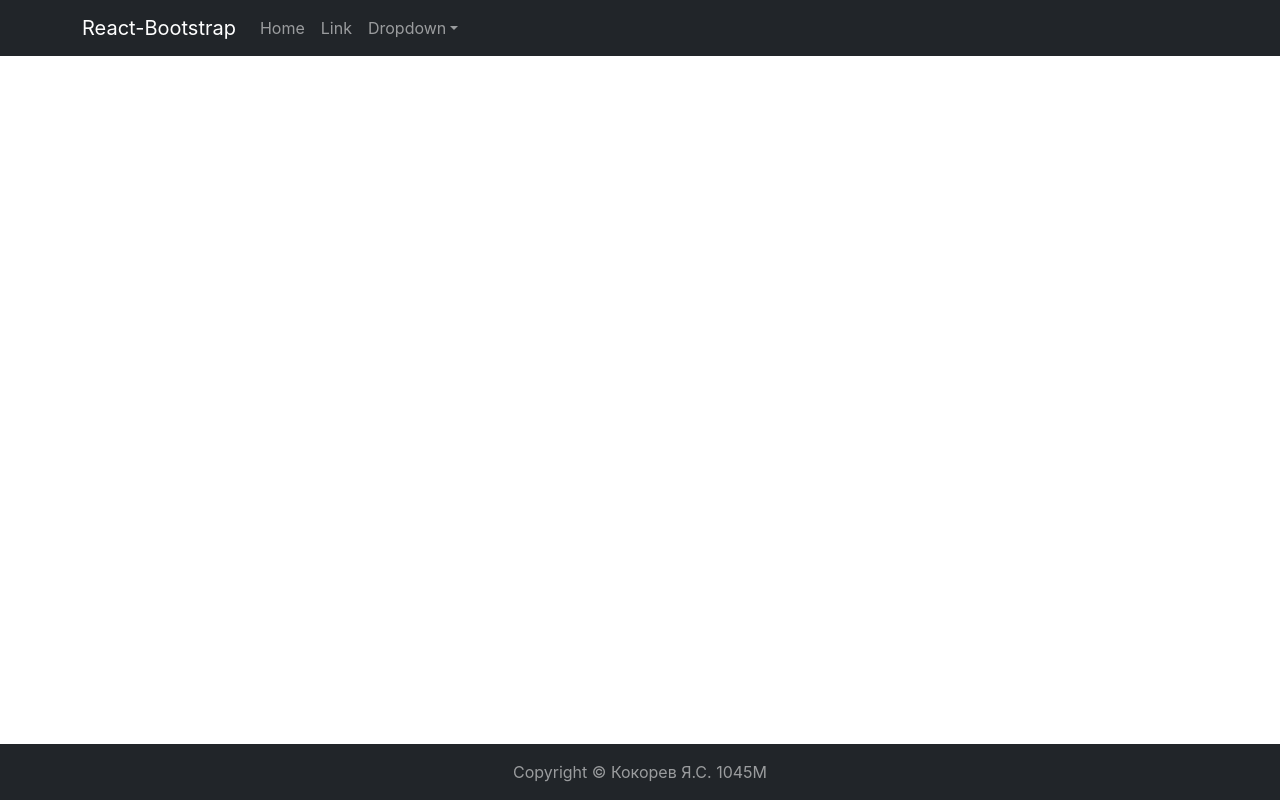
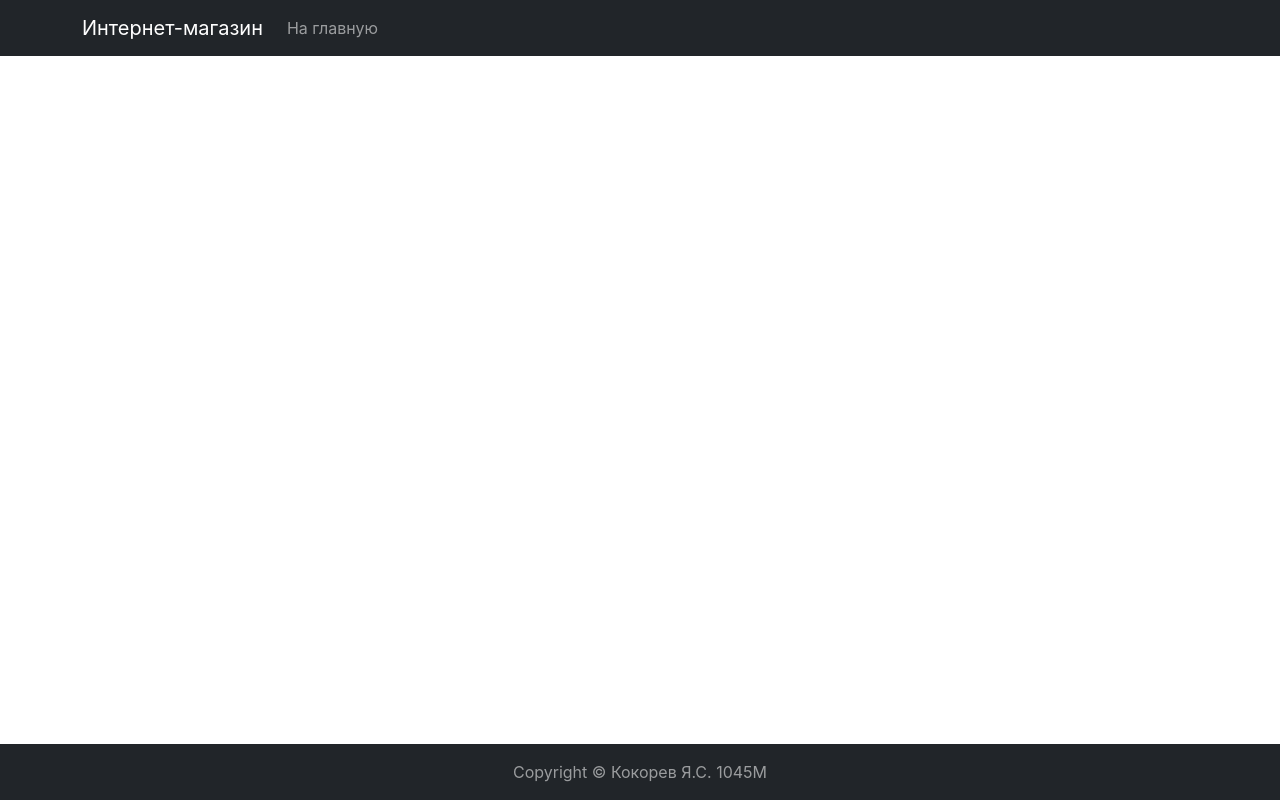
Before and after one commit to Kokorev92/training_site, a React (Create React App) app in the folder app/frontend/: page / in a window 1280 px wide. Built offline with nearby package versions, Linux system fonts and the light colour scheme.

Commit message:
[wip]: edit footer and header

```diff
--- a/app/frontend/src/footer.js
+++ b/app/frontend/src/footer.js
@@ -1,8 +1,5 @@
 import React from 'react'
 import Navbar from 'react-bootstrap/Navbar'
-import Container from 'react-bootstrap/Container'
-import Nav from 'react-bootstrap//Nav'
-import NavDropdown from 'react-bootstrap/NavDropdown'
 class Footer extends React.Component {
     render() {
         return (<Navbar bg="dark" variant="dark" expand="lg" fixed="bottom" className="justify-content-center">
--- a/app/frontend/src/header.js
+++ b/app/frontend/src/header.js
@@ -1,26 +1,17 @@
 import Navbar from 'react-bootstrap/Navbar'
 import Container from 'react-bootstrap/Container'
 import Nav from 'react-bootstrap//Nav'
-import NavDropdown from 'react-bootstrap/NavDropdown'
 import React from 'react'
 
 class Header extends React.Component {
     render() {
         return (<Navbar bg="dark" variant="dark" expand="lg" fixed="top">
             <Container>
-                <Navbar.Brand href="#home">React-Bootstrap</Navbar.Brand>
+                <Navbar.Brand href="#home">Интернет-магазин</Navbar.Brand>
                 <Navbar.Toggle aria-controls="basic-navbar-nav" />
                 <Navbar.Collapse id="basic-navbar-nav">
                     <Nav className="me-auto">
-                        <Nav.Link href="#home">Home</Nav.Link>
-                        <Nav.Link href="#link">Link</Nav.Link>
-                        <NavDropdown title="Dropdown" id="basic-nav-dropdown">
-                            <NavDropdown.Item href="#action/3.1">Action</NavDropdown.Item>
-                            <NavDropdown.Item href="#action/3.2">Another action</NavDropdown.Item>
-                            <NavDropdown.Item href="#action/3.3">Something</NavDropdown.Item>
-                            <NavDropdown.Divider />
-                            <NavDropdown.Item href="#action/3.4">Separated link</NavDropdown.Item>
-                        </NavDropdown>
+                        <Nav.Link href="/">На главную</Nav.Link>
                     </Nav>
                 </Navbar.Collapse>
             </Container>
```
